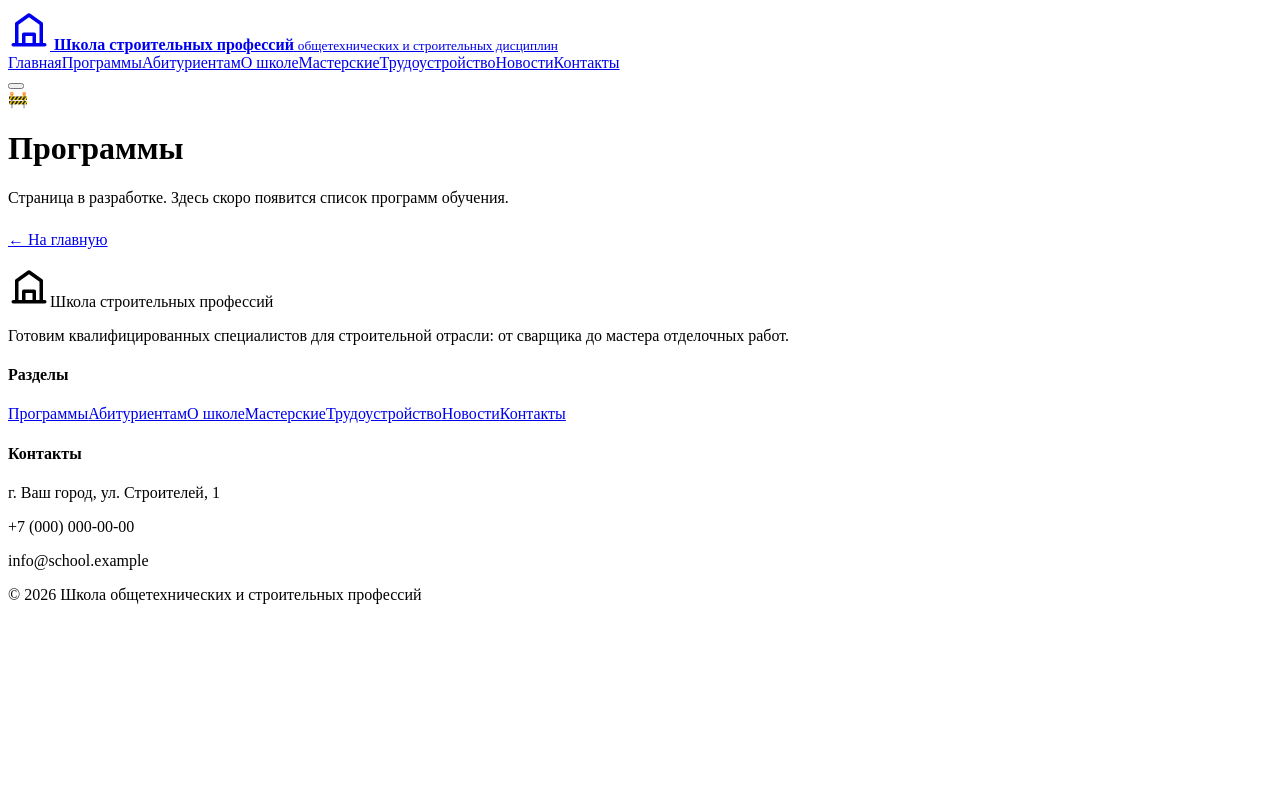
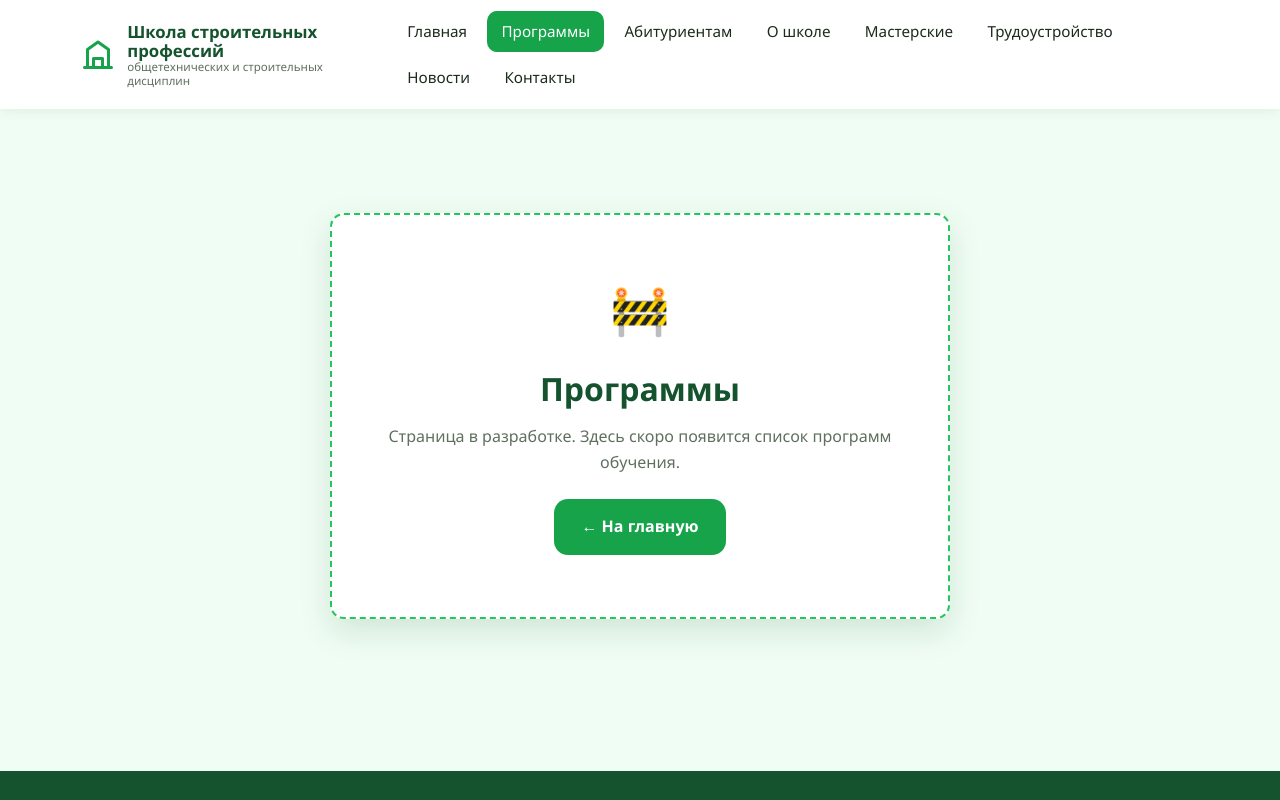
Before and after one commit to SGTCT/SGTCT, a plain HTML site: page pages/programs.html in a window 1280 px wide. Shown: the top 800 px of the page. Drawn offline with Linux system fonts and the light colour scheme.

Commit message:
Update programs.html

```diff
--- a/pages/programs.html
+++ b/pages/programs.html
@@ -4,7 +4,7 @@
   <meta charset="UTF-8">
   <meta name="viewport" content="width=device-width, initial-scale=1.0">
   <title>Программы — Школа строительных профессий</title>
-  <link rel="stylesheet" href="../css/styles.css">
+  <link rel="stylesheet" href="../css/style.css">
 </head>
 <body>
   <div id="header-placeholder"></div>
```
